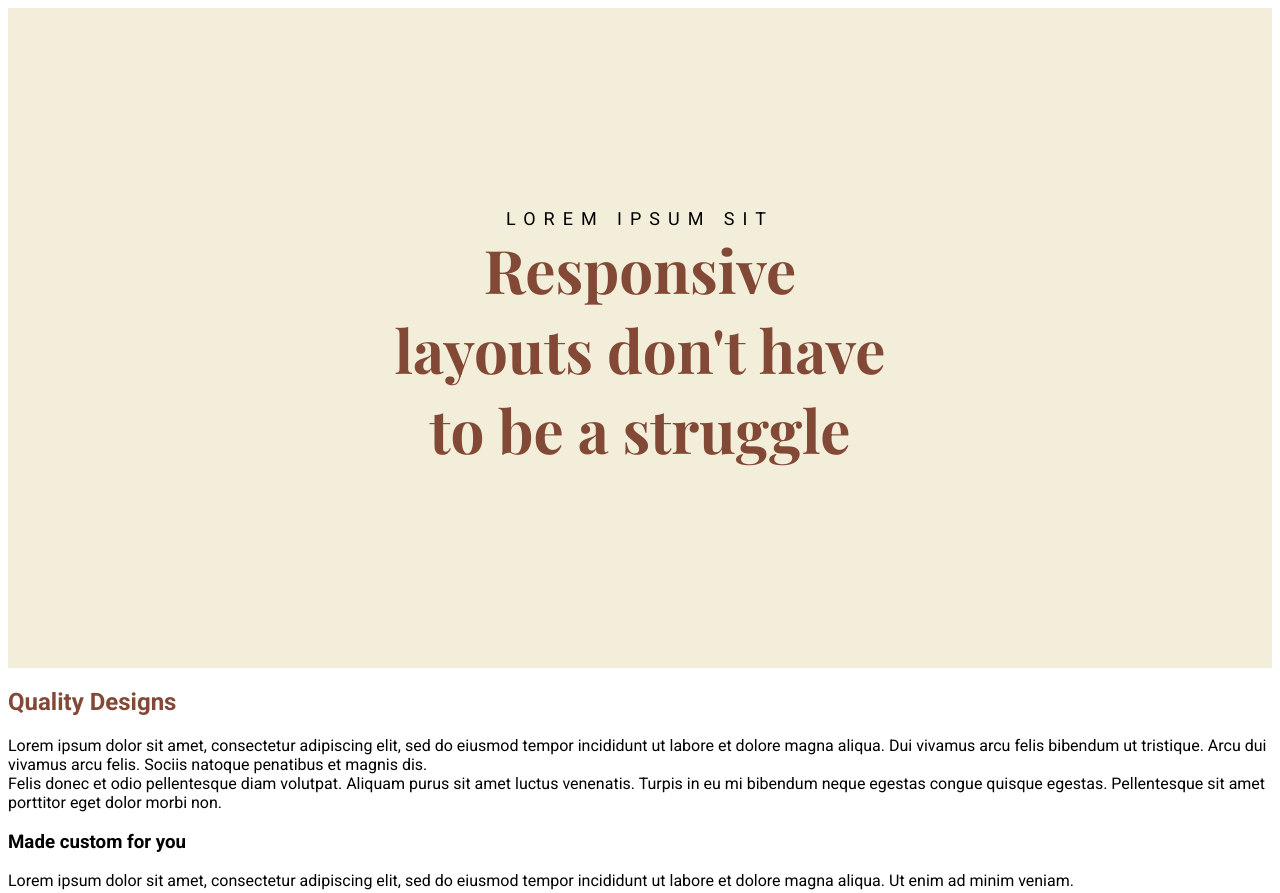
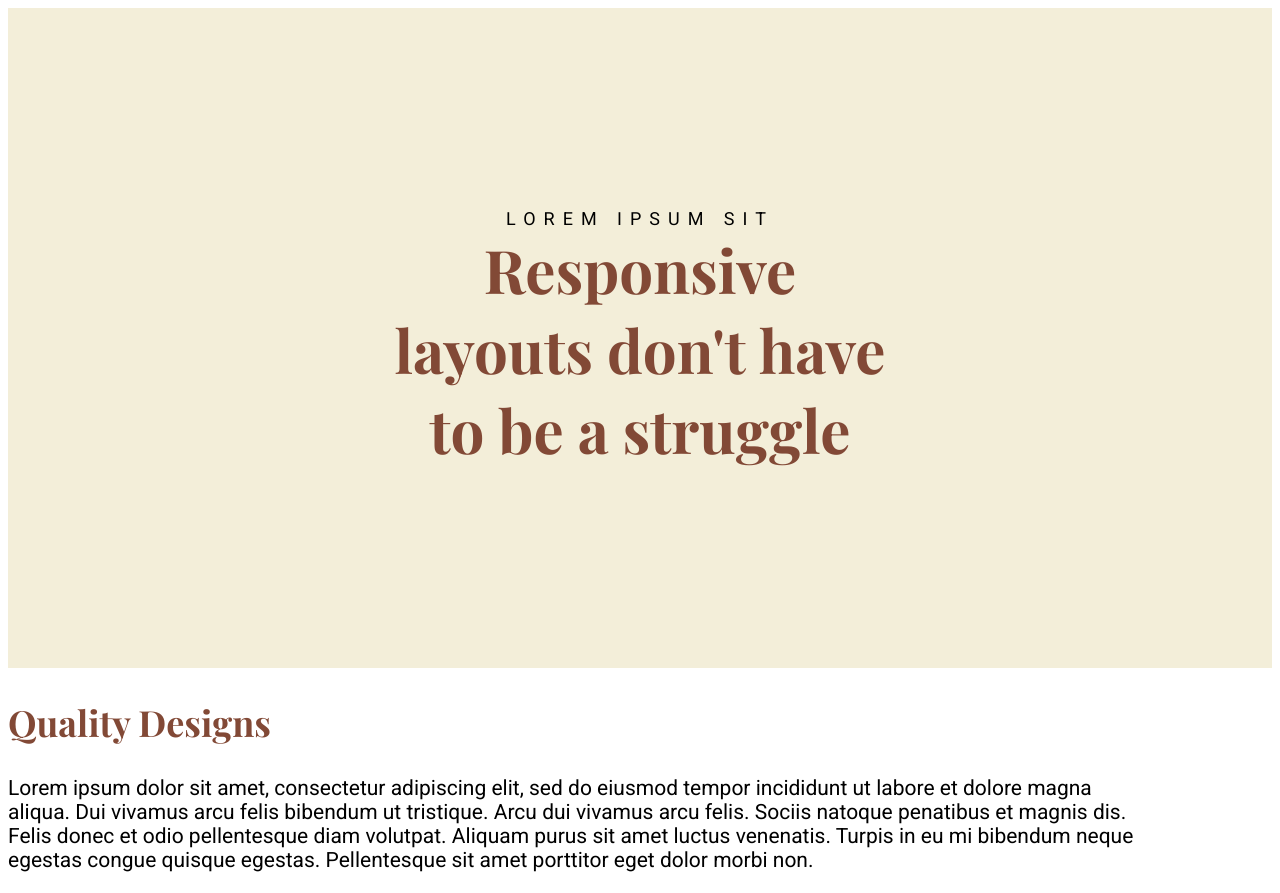
Before and after one commit to MFarabi619/Kevin-Powell---Conquering-Responsive-Layouts, a plain HTML site: page Flexbox Challenge 4/index.html in a window 1280 px wide. Shown: the top 893 px of the page. Drawn offline with nearby package versions, Linux system fonts and the light colour scheme.

```diff
--- a/Flexbox Challenge 4/styles.css
+++ b/Flexbox Challenge 4/styles.css
@@ -9,6 +9,7 @@
 
 body {
   font-family: "Roboto", sans-serif;
+  font-size: 1.3125rem;
 }
 
 .hero p {
@@ -38,7 +39,19 @@
 
 .section__one h2 {
   color: #824936;
-  font-size: ;
+  font-size: 2.25rem;
+  font-family: "Playfair Display", sans-serif;
 }
+
+.section__one {
+  display: flex;
+  flex-direction: column;
+}
+.section__one col {
+  font-size: 1.3125rem;
+  font-family: "Roboto", sans-serif;
+}
+
 .container {
+  max-width: 1128px;
 }
```
